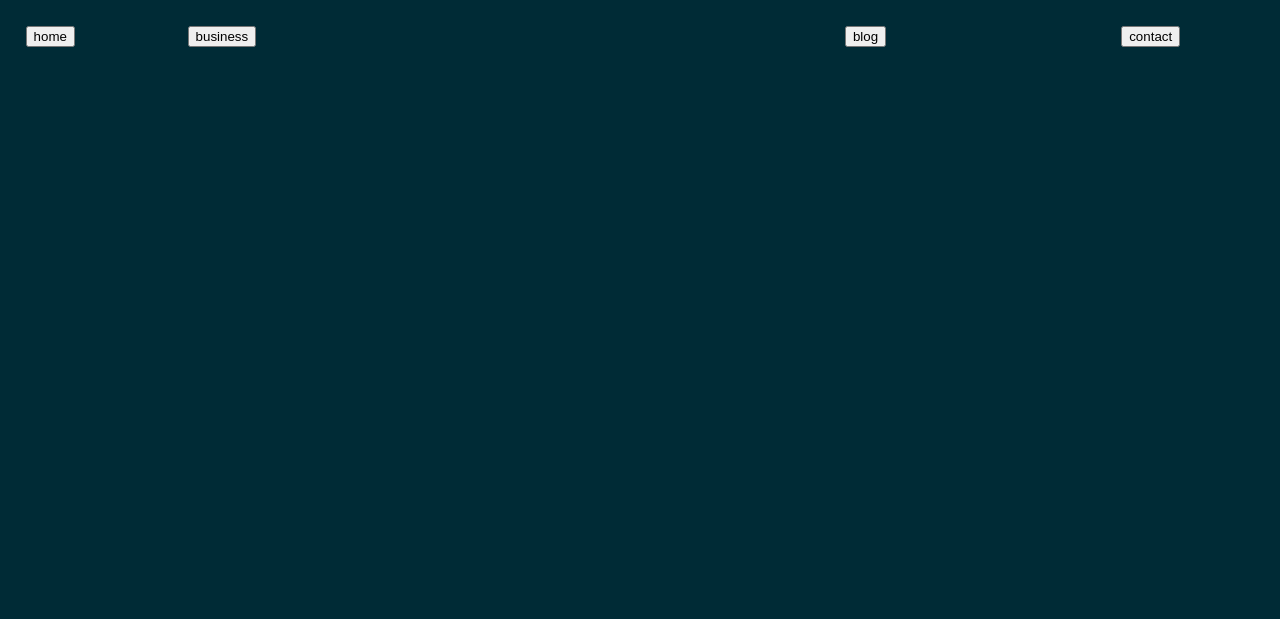
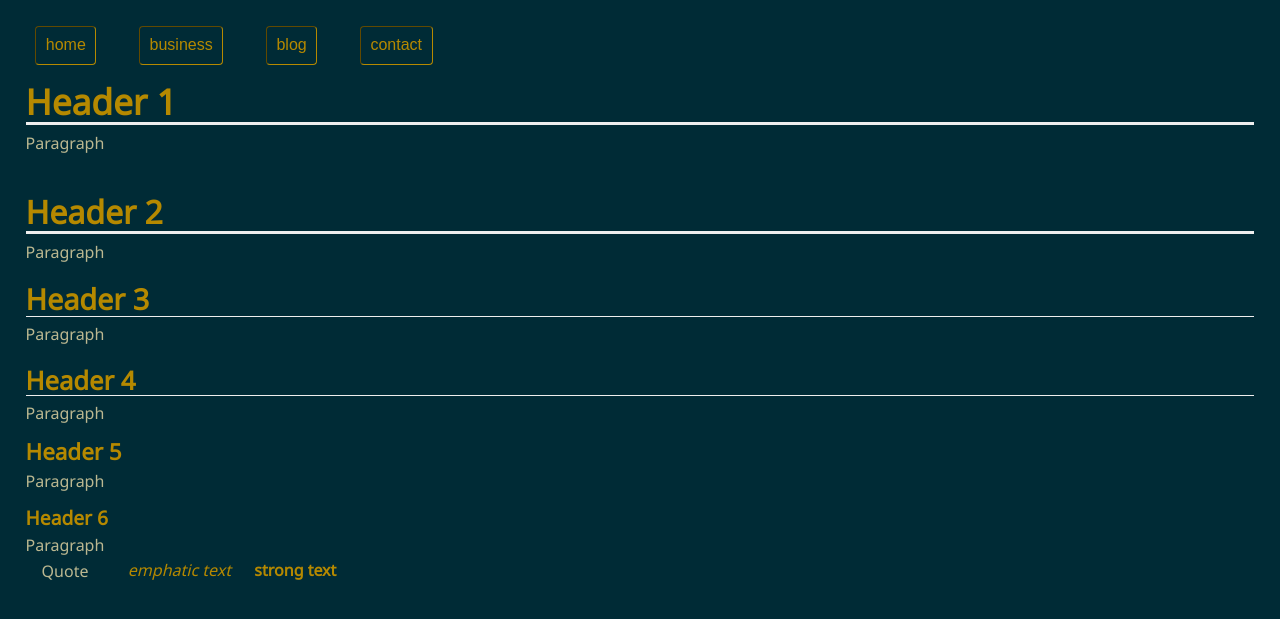
Before and after one commit to bmit-hus/homepage, a PHP site: page / in a window 1280 px wide. Shown: the top 619 px of the page. Run offline with PHP 8.4, Linux system fonts and the light colour scheme.

Commit message:
redid text formatting. minor tweaks.

```diff
--- a/css/root.css
+++ b/css/root.css
@@ -1,4 +1,4 @@
-:root{
+:root {
   /* fonts */
   --mono: 'Space Mono', monospace;
   --sans: 'Noto Sans', sans-serif;
@@ -8,7 +8,8 @@
   --sfSC: 'Noto Serif SC', serif;
 
   /* miscellanious */
-  --radius: 0.25rem;
+  --border-radius: 0.25rem;
+  --border-style: inset;
   --speed: 350ms;
 
   /* page color variables */
@@ -30,10 +31,12 @@
 
   --size: 1.0rem;
 
-  --larj: 1.2rem;
-  --huge: 1.4rem;
-  --mega: 1.8rem;
-  --giga: 2.0rem;
+  --bigx: 1.2rem;
+  --bigr: 1.4rem;
+  --larj: 1.6rem;
+  --huge: 1.8rem;
+  --mega: 2.0rem;
+  --giga: 2.2rem;
 
   --SIZE: 3.0rem;
   --LARJ: 4.0rem;
--- a/css/setup.css
+++ b/css/setup.css
@@ -13,8 +13,10 @@
 @import 'text.css';
 /* define grafical (& grid) properties */
 @import 'view.css';
+/* style properties */
+@import 'styles.css';
 /* define grid properties */
-@import 'grid.css';
+/* @import 'grid.css'; */
 
 /* define important css classes */
 /* @import 'important.css'; */
--- /dev/null
+++ b/css/styles.css
@@ -0,0 +1,10 @@
+a button {
+  margin: var(--smol);
+  border: var(--nano) var(--border-style);
+  border-radius: var(--border-radius);
+  padding: var(--smol);
+
+  background-color: var(--base-color);
+  border-color: var(--site-color);
+  color: var(--site-color);
+}
--- /dev/null
+++ b/css/text.css
@@ -0,0 +1,84 @@
+/* GENERAL */
+body, body > * {
+  font-family: var(--sans);
+  font-size: var(--size);
+	line-height: 1;
+}
+a, em, strong {
+	color: var(--site-color);
+}
+
+/* HEADINGS */
+h1, h2, h3, h4, h5, h6 {
+	color: var(--site-color);
+	font-weight: bold;
+  text-transform: capitalize;
+}
+h1, h2 {
+	border-bottom: var(--mini) var(--border-style);
+	padding-bottom: var(--mini);
+}
+h2, h3, h4 {
+	padding-top: var(--giga);
+}
+h3, h4 {
+	border-bottom: var(--nano) var(--border-style);
+	padding-bottom: var(--nano);
+	padding-top: var(--size);
+}
+h5, h6 {
+	border: none;
+	padding-top: var(--smol);
+}
+
+h1 {
+	font-size: var(--giga);
+}
+h2 {
+	font-size: var(--mega);
+}
+h3 {
+	font-size: var(--huge);
+}
+h4 {
+	font-size: var(--larj);
+}
+h5 {
+	font-size: var(--bigr);
+}
+h6 {
+	font-size: var(--bigx);
+}
+
+/* PARAGRAPHS */
+p {
+	padding: 0;
+}
+q {
+	padding: var(--larj) var(--size);
+}
+em {
+	font-style: italic;
+}
+strong {
+	font-weight: bold;
+}
+a {
+	text-decoration: none;
+}
+button {
+	font-size: var(--size);
+}
+
+/* CLASSES */
+.title {
+	background: var(--site-color);
+	border-radius: var(--border-radius);
+	text-align: center;
+	font-size: var(--giga);
+	color: var( --base-color);
+}
+.subtitle {
+	padding: var(--mini);
+	font-size: var(--huge);
+}
--- a/css/view.css
+++ b/css/view.css
@@ -1,32 +1,32 @@
-html{
+html {
 	background: var( --base-color);
 	color: var(--text-color);
 	margin: var(--size);
 }
-body > *{
+body > * {
 	margin: var(--smol);
 }
 
-nav{
+nav {
 	display: none;
 	text-align: center;
 	border: none;
 }
-nav ul{
+nav ul {
 	margin: var(--tiny);
 }
-nav li{
+nav li {
 	margin: var(--smol);
-	border: var(--mini) inset;
-	border-radius: var(--radius);
+	border: var(--mini) var(--border-style);
+	border-radius: var(--border-radius);
 	border-color: var(--site-color);
 }
 
-footer{
+footer {
 	border: none;
-	border-top: var(--mini) inset;
+	border-top: var(--mini) var(--border-style);
 	border-color: var(--site-color);
-	border-radius: var(--radius);
+	border-radius: var(--border-radius);
 	text-align: right;
 	color: var(--site-color);
 }
--- a/includes/autoload.inc.php
+++ b/includes/autoload.inc.php
@@ -1,6 +1,7 @@
 <?php
 
 spl_autoload_register('class_autoload');
+
 function class_autoload( $class )
 {
   $url = $_SERVER['HTTP_HOST'].$_SERVER['REQUEST_URI'];
--- a/index.php
+++ b/index.php
@@ -11,6 +11,27 @@ echo <<<NAVIGATE
 
 NAVIGATE;
 
+
+echo <<<TEXT
+
+  <h1>Header 1</h1>
+  <p>Paragraph</p>
+  <h2>Header 2</h2>
+  <p>Paragraph</p>
+  <h3>Header 3</h3>
+  <p>Paragraph</p>
+  <h4>Header 4</h4>
+  <p>Paragraph</p>
+  <h5>Header 5</h5>
+  <p>Paragraph</p>
+  <h6>Header 6</h6>
+  <p>Paragraph</p>
+  <q>Quote</q>
+  <em>emphatic text</em>
+  <strong>strong text</strong>
+
+TEXT;
+
 //
 
 // EOF
```
Also changed, not shown: css/grid.css (+20 -20 lines), includes/library.inc.php (+6 -4 lines), html/header.php (added). Lines whose indentation alone changed are shown as unchanged.
